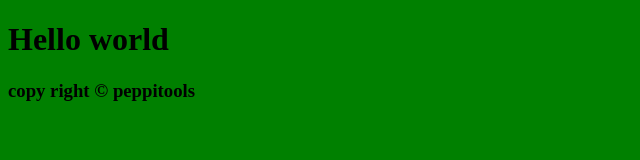
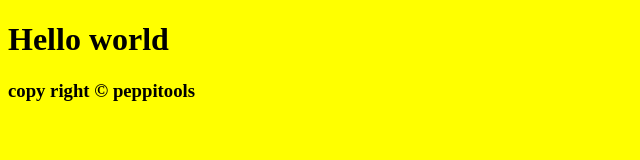
Before and after one commit to Ricky2903/newone, a plain HTML site: page index.html in a window 1280 px wide. Shown: the whole page, without its empty margins (0-640 px from the left). Drawn offline with Linux system fonts and the light colour scheme.

Commit message:
modified color

```diff
--- a/index.html
+++ b/index.html
@@ -4,7 +4,7 @@
   <meta charset="UTF-8">
   <title>Document</title>
 </head>
-<body style="background:green">
+<body style="background:yellow">
   <h1>Hello world</h1>
   <h3>copy right &copy; peppitools</h3>
 </body>
```
